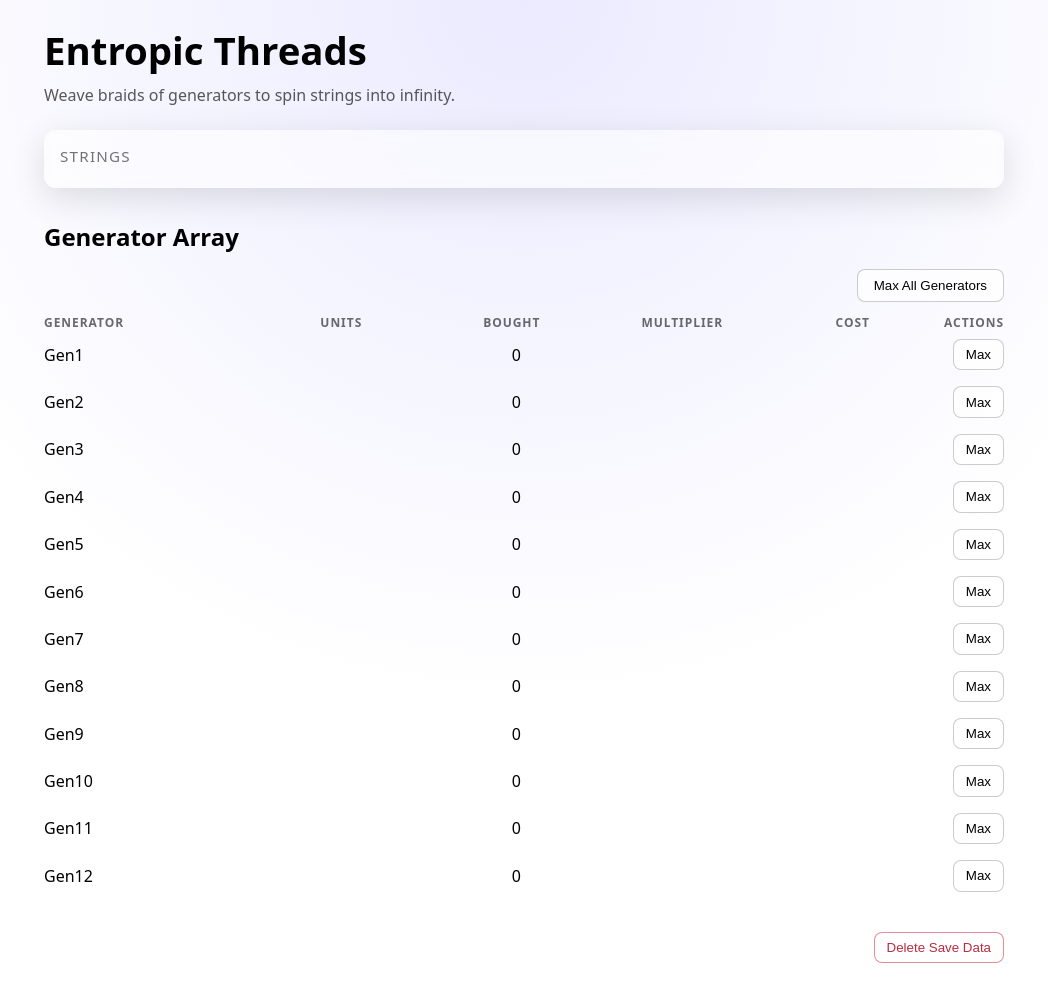
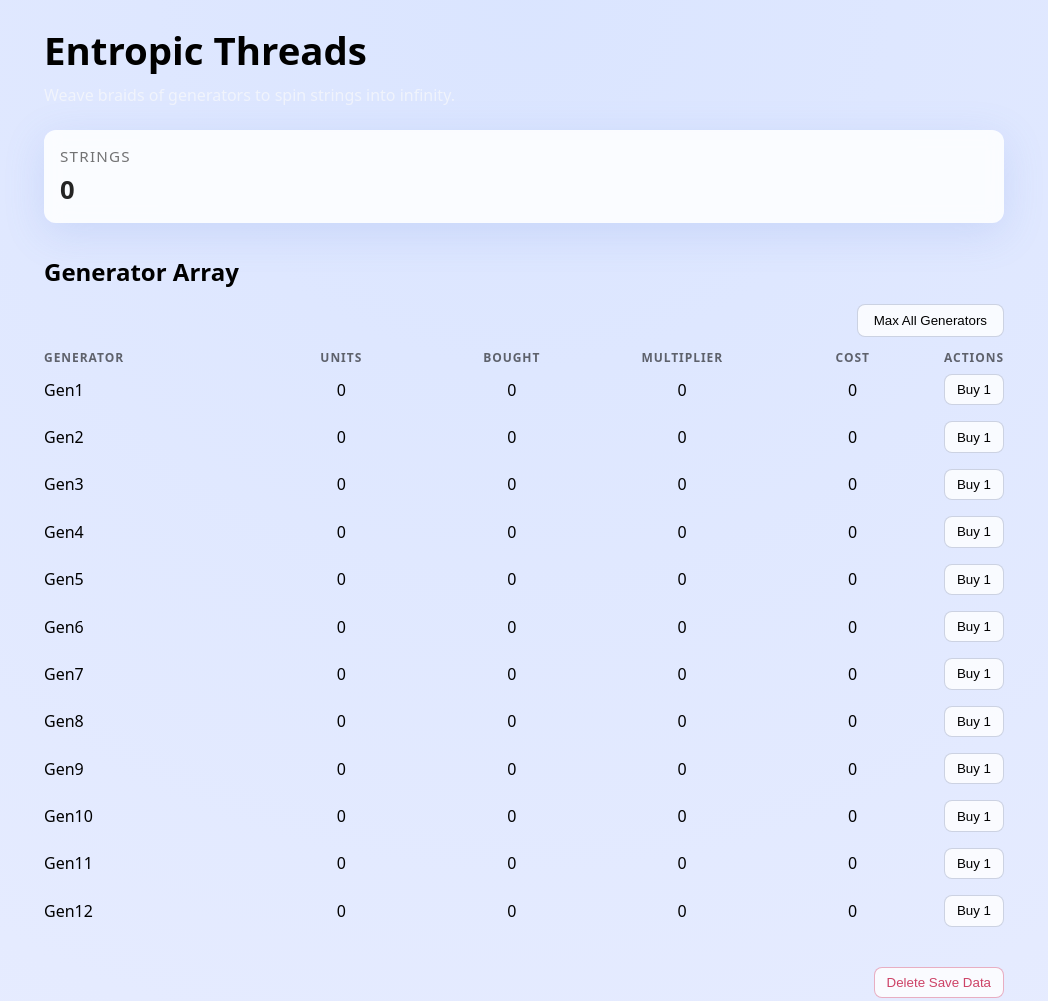
Before and after one commit to Jakehebert201/Entropic-Threads, a website built with Vite: page index.html in a window 1280 px wide. Shown: the whole page, without its empty margins (116-1164 px from the left). Built offline with nearby package versions, Linux system fonts and the light colour scheme; what break_eternity.js would draw is missing.

Commit message:
Stable: basic idle game complete

```diff
--- a/global.d.ts
+++ b/global.d.ts
@@ -1 +1,2 @@
 declare module "break_eternity.js";
+declare module "*.css";
--- a/index.html
+++ b/index.html
@@ -4,164 +4,7 @@
     <meta charset="utf-8" />
     <title>Entropic Threads</title>
     <meta name="viewport" content="width=device-width,initial-scale=1" />
-    <style>
-      :root {
-        color-scheme: dark light;
-      }
-      body {
-        margin: 0;
-        padding: 24px;
-        font-family: system-ui, -apple-system, BlinkMacSystemFont, "Segoe UI", sans-serif;
-        background: radial-gradient(circle at top, rgba(120, 115, 255, 0.15), transparent 60%);
-      }
-      .app {
-        max-width: 960px;
-        margin: 0 auto;
-      }
-      header {
-        margin-bottom: 24px;
-      }
-      h1 {
-        margin: 0 0 8px;
-        font-size: clamp(1.8rem, 3vw, 2.6rem);
-      }
-      .tagline {
-        margin: 0;
-        color: rgba(0, 0, 0, 0.65);
-      }
-      .stats {
-        display: flex;
-        flex-wrap: wrap;
-        gap: 16px;
-        margin-bottom: 24px;
-        padding: 16px;
-        border-radius: 12px;
-        background: rgba(255, 255, 255, 0.55);
-        box-shadow: 0 10px 35px rgba(0, 0, 0, 0.12);
-        backdrop-filter: blur(8px);
-      }
-      .stat {
-        display: flex;
-        flex-direction: column;
-        min-width: 140px;
-        font-size: 0.95rem;
-        text-transform: uppercase;
-        letter-spacing: 0.08em;
-        color: rgba(0, 0, 0, 0.55);
-      }
-      .stat-value {
-        font-size: 1.6rem;
-        font-weight: 600;
-        margin-top: 6px;
-        color: #242424;
-      }
-      h2 {
-        margin: 32px 0 16px;
-      }
-      #gens {
-        display: flex;
-        flex-direction: column;
-        gap: 8px;
-      }
-      .gen-global-actions {
-        display: flex;
-        justify-content: flex-end;
-        margin-bottom: 12px;
-      }
-      .gen-global-actions button {
-        padding: 0.5rem 1rem;
-      }
-      .app-footer {
-        margin-top: 36px;
-        display: flex;
-        justify-content: flex-end;
-      }
-      button {
-        cursor: pointer;
-        padding: 0.45rem 0.75rem;
-        border-radius: 8px;
-        border: 1px solid rgba(0, 0, 0, 0.2);
-        background: rgba(255, 255, 255, 0.7);
-        transition: transform 0.12s ease, background 0.12s ease;
-      }
-      button:hover:not(:disabled) {
-        transform: translateY(-1px);
-        background: rgba(255, 255, 255, 0.95);
-      }
-      button:disabled {
-        cursor: not-allowed;
-        opacity: 0.5;
-      }
-      .gen-header,
-      .gen-row {
-        display: grid;
-        grid-template-columns: minmax(180px, 1.3fr) repeat(4, minmax(120px, 1fr)) auto;
-        align-items: center;
-        gap: 12px;
-      }
-      .gen-header {
-        font-size: 0.75rem;
-        font-weight: 600;
-        text-transform: uppercase;
-        letter-spacing: 0.08em;
-        color: rgba(0, 0, 0, 0.58);
-        padding-bottom: 4px;
-      }
-      .gen-row {
-        margin: 4px 0;
-      }
-      .gen-header span:not(:first-child),
-      .gen-row span:not(:first-child) {
-        justify-self: center;
-        text-align: center;
-      }
-      .gen-row-buttons {
-        display: flex;
-        gap: 6px;
-        justify-self: end;
-      }
-      #delete-save {
-        border-color: rgba(196, 30, 58, 0.5);
-        color: rgba(180, 25, 48, 0.92);
-      }
-      #delete-save:hover:not(:disabled) {
-        background: rgba(255, 230, 236, 0.9);
-      }
-      @media (prefers-color-scheme: dark) {
-        body {
-          background: radial-gradient(circle at top, rgba(60, 55, 155, 0.4), #0f1017 70%);
-          color: #f4f4f8;
-        }
-        .stats {
-          background: rgba(21, 21, 31, 0.65);
-          box-shadow: 0 12px 42px rgba(0, 0, 0, 0.45);
-        }
-        .stat {
-          color: rgba(255, 255, 255, 0.65);
-        }
-        .stat-value {
-          color: #ffffff;
-        }
-        button {
-          background: rgba(40, 40, 55, 0.8);
-          border-color: rgba(255, 255, 255, 0.2);
-          color: inherit;
-        }
-        button:hover:not(:disabled) {
-          background: rgba(80, 80, 120, 0.8);
-        }
-        .gen-header {
-          color: rgba(255, 255, 255, 0.7);
-        }
-        #delete-save {
-          border-color: rgba(230, 90, 110, 0.4);
-          color: rgba(255, 145, 165, 0.9);
-        }
-        #delete-save:hover:not(:disabled) {
-          background: rgba(95, 45, 60, 0.85);
-        }
-      }
-    </style>
+    <link rel="stylesheet" href="/src/style.css" />
   </head>
   <body>
     <div class="app">
--- a/src/index.ts
+++ b/src/index.ts
@@ -1,6 +1,6 @@
 import Decimal from "break_eternity.js";
 import { loadState, saveState, newState, clearState } from "./state.js";
-import { tick, buyMax, buyMaxAll } from "./game.js";
+import { tick, buyOne, buyMaxAll } from "./game.js";
 import { GEN_CFG } from "./generators.js";
 import { nextCost } from "./economy.js";
 import { PER_PURCHASE_MULT } from "./constants.js";
@@ -23,7 +23,7 @@ type RowRefs = {
   bought: HTMLSpanElement;
   multiplier: HTMLSpanElement;
   nextCost: HTMLSpanElement;
-  buyMax: HTMLButtonElement;
+  buy1: HTMLButtonElement;
 };
 
 function makeRow(tier: number): RowRefs {
@@ -43,25 +43,25 @@ function makeRow(tier: number): RowRefs {
   const multiplier = document.createElement("span");
   const nextCost = document.createElement("span");
 
-  const buyMaxBtn = document.createElement("button");
-  buyMaxBtn.textContent = "Max";
+  const buy1Btn = document.createElement("button");
+  buy1Btn.textContent = "Buy 1";
 
   const buttonGroup = document.createElement("div");
   buttonGroup.className = "gen-row-buttons";
-  buttonGroup.append(buyMaxBtn);
+  buttonGroup.append(buy1Btn);
 
   row.append(name, units, bought, multiplier, nextCost, buttonGroup);
   gensContainer.appendChild(row);
 
   // Wire handlers
-  buyMaxBtn.addEventListener("click", () => {
-    const got: boolean = buyMax(state, tier); // returns success/failure
+  buy1Btn.addEventListener("click", () => {
+    const got: boolean = buyOne(state, tier);
     if (got) {
       render();
     }
   });
 
-  return { row, name, units, bought, multiplier, nextCost, buyMax: buyMaxBtn };
+  return { row, name, units, bought, multiplier, nextCost, buy1: buy1Btn };
 }
 
 const state = loadState();
@@ -93,13 +93,13 @@ if (maxAllBtn) {
 // ---- formatting helpers ----
 function format(d: Dec): string {
   // small -> locale number; large -> scientific like 1.234e123
-  if (d.lessThan(1e6)) return d.toNumber().toLocaleString();
+  if (d.lessThan(1e6)) return (Math.round(d.toNumber() * 10) / 10).toLocaleString(undefined, { minimumFractionDigits: 0, maximumFractionDigits: 1 });
   // @ts-ignore (mantissa/exponent exist at runtime in break_eternity)
   if (typeof d.mantissa === "number" && typeof d.exponent === "number") {
     // @ts-ignore
     return `${d.mantissa.toFixed(3)}e${d.exponent}`;
   }
-  return d.toString();
+  return d.toNumber().toExponential(3);
 }
 
 // ---- render ----
@@ -117,7 +117,7 @@ function render() {
     r.nextCost.textContent = format(nextCost(cfg, gen.bought));
     // enable/disable buttons based on affordability
     const canBuy = state.strings.greaterThanOrEqualTo(nextCost(cfg, gen.bought));
-    r.buyMax.disabled = !canBuy;
+    r.buy1.disabled = !canBuy;
   }
 }
 
--- /dev/null
+++ b/src/style.css
@@ -0,0 +1,156 @@
+:root {
+  color-scheme: dark light;
+}
+body {
+  margin: 0;
+  padding: 24px;
+  font-family: system-ui, -apple-system, BlinkMacSystemFont, "Segoe UI", sans-serif;
+  background: radial-gradient(circle at top, rgba(150, 180, 255, 0.35), rgba(210, 220, 255, 0.55));
+}
+.app {
+  max-width: 960px;
+  margin: 0 auto;
+}
+header {
+  margin-bottom: 24px;
+}
+h1 {
+  margin: 0 0 8px;
+  font-size: clamp(1.8rem, 3vw, 2.6rem);
+}
+.tagline {
+  margin: 0;
+  color: rgba(250, 250, 250, 0.65);
+}
+.stats {
+  display: flex;
+  flex-wrap: wrap;
+  gap: 16px;
+  margin-bottom: 24px;
+  padding: 16px;
+  border-radius: 12px;
+  background: rgba(255, 255, 255, 0.85);
+  box-shadow: 0 10px 40px rgba(105, 140, 220, 0.18);
+  backdrop-filter: blur(8px);
+}
+.stat {
+  display: flex;
+  flex-direction: column;
+  min-width: 140px;
+  font-size: 0.95rem;
+  text-transform: uppercase;
+  letter-spacing: 0.08em;
+  color: rgba(0, 0, 0, 0.55);
+}
+.stat-value {
+  font-size: 1.6rem;
+  font-weight: 600;
+  margin-top: 6px;
+  color: #242424;
+}
+h2 {
+  margin: 32px 0 16px;
+}
+#gens {
+  display: flex;
+  flex-direction: column;
+  gap: 8px;
+}
+.gen-global-actions {
+  display: flex;
+  justify-content: flex-end;
+  margin-bottom: 12px;
+}
+.gen-global-actions button {
+  padding: 0.5rem 1rem;
+}
+.app-footer {
+  margin-top: 36px;
+  display: flex;
+  justify-content: flex-end;
+}
+button {
+  cursor: pointer;
+  padding: 0.45rem 0.75rem;
+  border-radius: 8px;
+  border: 1px solid rgba(70, 90, 140, 0.25);
+  background: rgba(255, 255, 255, 0.8);
+  transition: transform 0.12s ease, background 0.12s ease;
+}
+button:hover:not(:disabled) {
+  transform: translateY(-1px);
+  background: rgba(255, 255, 255, 0.98);
+}
+button:disabled {
+  cursor: not-allowed;
+  opacity: 0.5;
+}
+.gen-header,
+.gen-row {
+  display: grid;
+  grid-template-columns: minmax(180px, 1.3fr) repeat(4, minmax(120px, 1fr)) auto;
+  align-items: center;
+  gap: 12px;
+}
+.gen-header {
+  font-size: 0.75rem;
+  font-weight: 600;
+  text-transform: uppercase;
+  letter-spacing: 0.08em;
+  color: rgba(0, 0, 0, 0.58);
+  padding-bottom: 4px;
+}
+.gen-row {
+  margin: 4px 0;
+}
+.gen-header span:not(:first-child),
+.gen-row span:not(:first-child) {
+  justify-self: center;
+  text-align: center;
+}
+.gen-row-buttons {
+  display: flex;
+  gap: 6px;
+  justify-self: end;
+}
+#delete-save {
+  border-color: rgba(210, 80, 120, 0.45);
+  color: rgba(200, 45, 85, 0.9);
+}
+#delete-save:hover:not(:disabled) {
+  background: rgba(255, 220, 230, 0.92);
+}
+@media (prefers-color-scheme: dark) {
+  body {
+    background: radial-gradient(circle at top, rgba(60, 55, 155, 0.4), #0f1017 70%);
+    color: #f4f4f8;
+  }
+  .stats {
+    background: rgba(21, 21, 31, 0.65);
+    box-shadow: 0 12px 42px rgba(0, 0, 0, 0.45);
+  }
+  .stat {
+    color: rgba(255, 255, 255, 0.65);
+  }
+  .stat-value {
+    color: #ffffff;
+  }
+  button {
+    background: rgba(40, 40, 55, 0.8);
+    border-color: rgba(255, 255, 255, 0.2);
+    color: inherit;
+  }
+  button:hover:not(:disabled) {
+    background: rgba(80, 80, 120, 0.8);
+  }
+  .gen-header {
+    color: rgba(255, 255, 255, 0.7);
+  }
+  #delete-save {
+    border-color: rgba(230, 90, 110, 0.4);
+    color: rgba(255, 145, 165, 0.9);
+  }
+  #delete-save:hover:not(:disabled) {
+    background: rgba(95, 45, 60, 0.85);
+  }
+}
```
